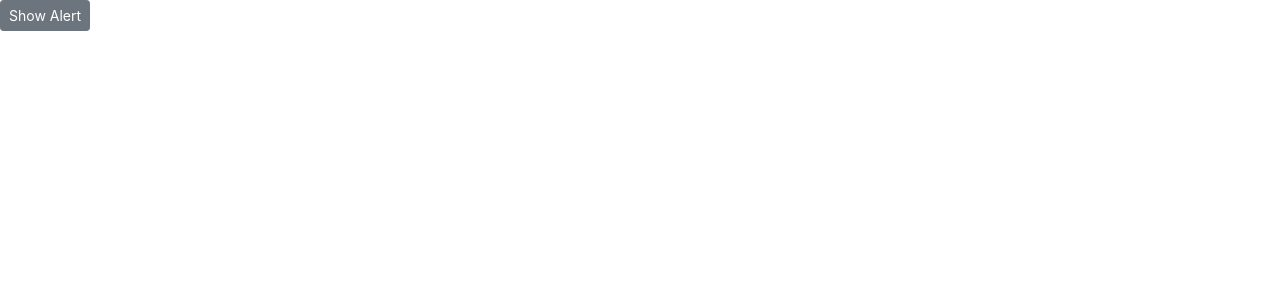
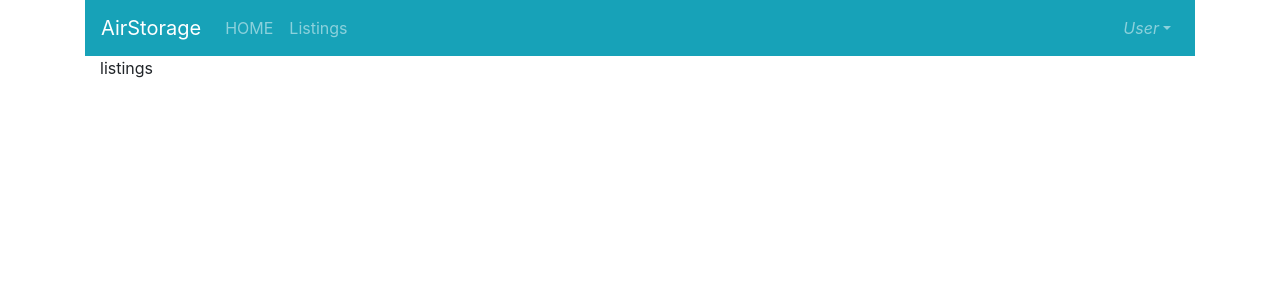
Before and after one commit to Patrickfen/REmockup, a Vue app in the folder frontend/: page /listings in a window 1280 px wide. Shown: the top 300 px of the page. Built offline with nearby package versions, Linux system fonts and the light colour scheme.

Commit message:
basic scaffholding

```diff
--- a/frontend/src/App.vue
+++ b/frontend/src/App.vue
@@ -1,18 +1,30 @@
 <template>
-    <div>
-  <b-button size="sm" @click="toggle">
-    {{ show ? 'Hide' : 'Show' }} Alert
-  </b-button>
-  <b-alert
-    v-model="show"
-    class="mt-3"
-    dismissible
-    @dismissed="dismissed"
-  >
-    Hello {{ name }}!
-  </b-alert>
-        <router-view/>
-  </div>
+    <b-container>
+        <b-navbar toggleable="lg" type="dark" variant="info">
+            <b-navbar-brand href="#">AirStorage</b-navbar-brand>
+            <b-navbar-toggle target="nav-collapse"></b-navbar-toggle>
+            <b-collapse id="nav-collapse" is-nav>
+                <b-navbar-nav>
+                    <b-nav-item to="home">HOME</b-nav-item>
+                    <b-nav-item to="listings">Listings</b-nav-item>
+                </b-navbar-nav>
+
+                <!-- Right aligned nav items -->
+                <b-navbar-nav class="ml-auto">
+                    <b-nav-item-dropdown right>
+                        <!-- Using 'button-content' slot -->
+                        <template v-slot:button-content>
+                            <em>User</em>
+                        </template>
+                        <b-dropdown-item href="#">Profile</b-dropdown-item>
+                        <b-dropdown-item href="#">Sign Out</b-dropdown-item>
+                    </b-nav-item-dropdown>
+                </b-navbar-nav>
+            </b-collapse>
+        </b-navbar>
+
+        <router-view />
+    </b-container>
 </template>
 
 <script>
--- a/frontend/src/router/routes.js
+++ b/frontend/src/router/routes.js
@@ -1,17 +1,18 @@
 //TODO: use lazy loading: https://alligator.io/vuejs/lazy-loading-vue-cli-3-webpack/
 import Home from '@/views/Home.vue'
-import Session from '@/views/Session.vue'
+import Listings from '@/views/Listings.vue'
 
 const routes = [
     {
         path: '/',
-        name: 'session',
-        component: Session
+        alias: '/home',
+        name: 'home',
+        component: Home
     },
     {
-        path: '/home',
-        name: 'home',
-        component: Home
+        path: '/listings',
+        name: 'listings',
+        component: Listings
     }
 ]
 
--- a/frontend/src/views/Home.vue
+++ b/frontend/src/views/Home.vue
@@ -1,8 +1,7 @@
 <template>
-    <div>
-        This is the home page
-        <el-button>Default</el-button>
-    </div>
+    <b-container>
+        home
+    </b-container>
 </template>
 
 <script>
--- a/frontend/src/views/Session.vue
+++ b/frontend/src/views/Listings.vue
@@ -1,10 +1,12 @@
 <template>
-    <div>hi</div>
+    <b-container>
+        listings
+    </b-container>
 </template>
 
 <script>
     export default {
-        name: 'home',
+        name: 'listings',
     }
 </script>
 
```
